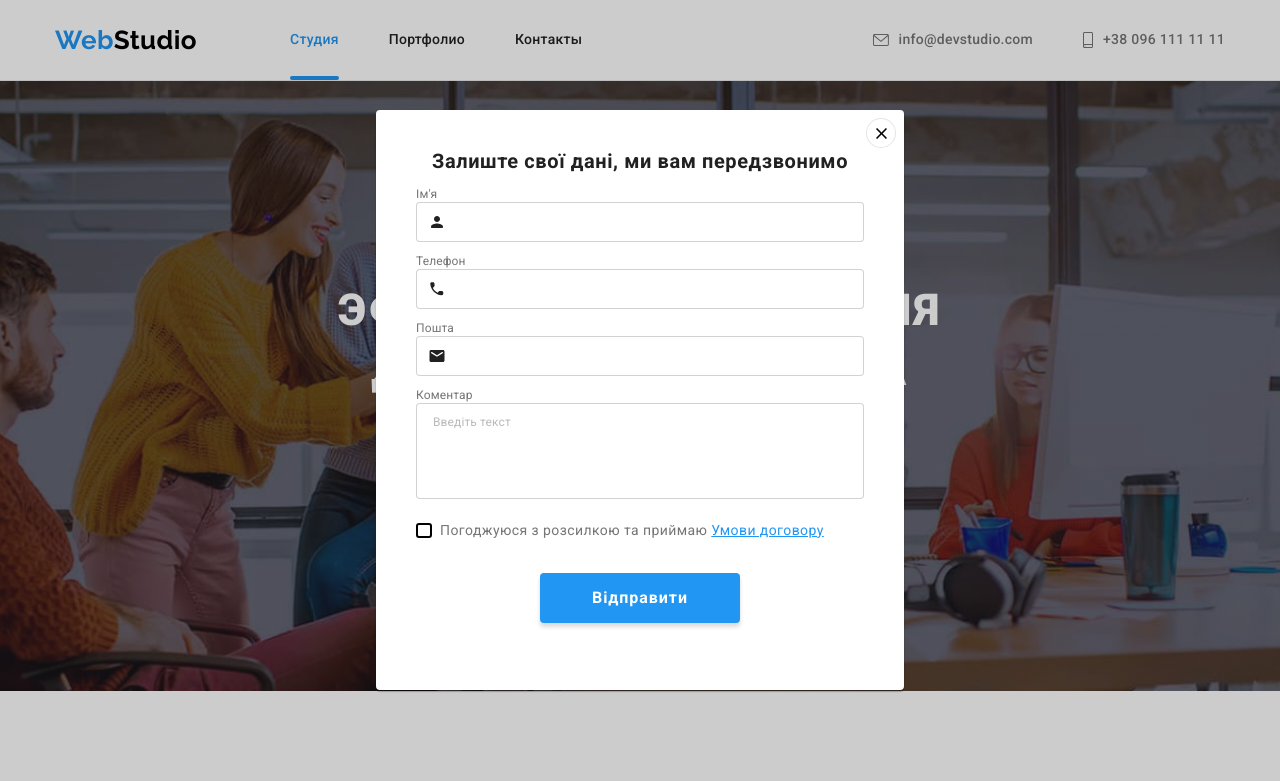
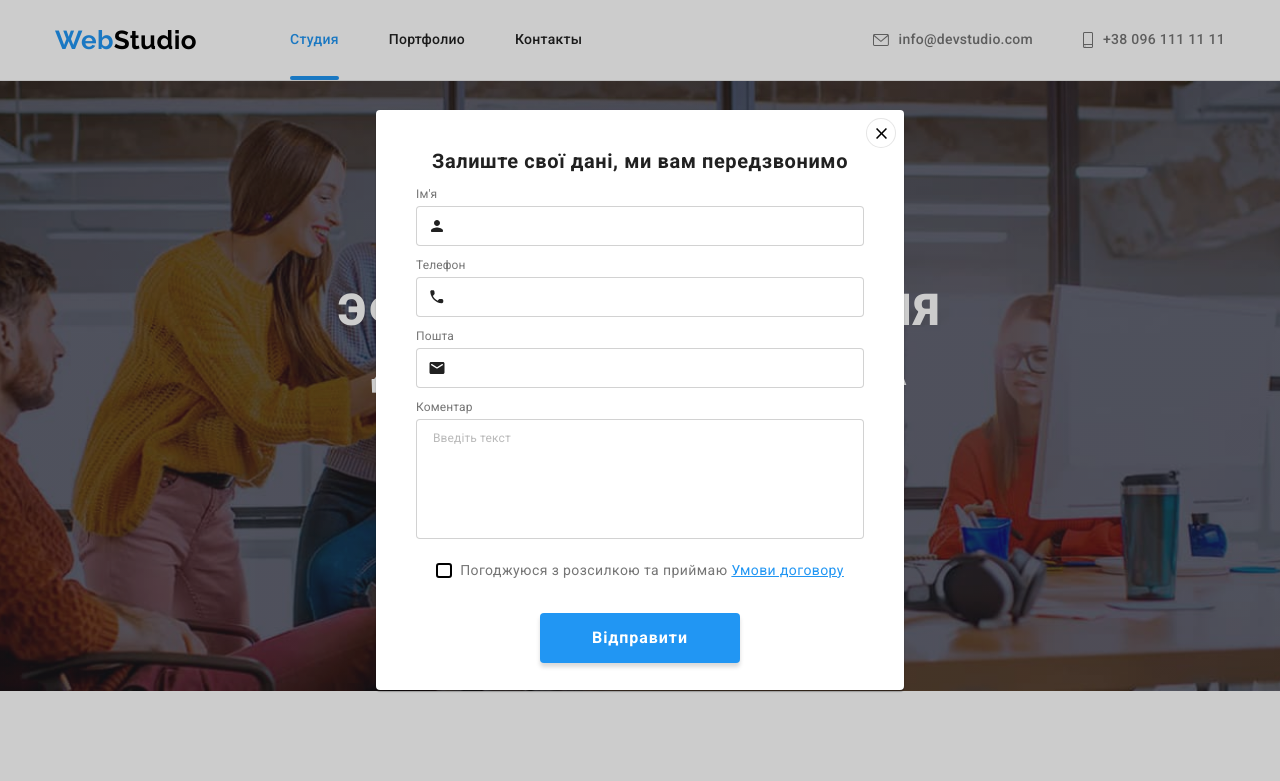
Before and after one commit to stryiska/goit-markup-hw-06, a plain HTML site: page index.html in a window 1280 px wide. Both pictures are taken after a click on the button "Заказать услугу". Shown: the top 781 px of the page. Drawn offline with Linux system fonts and the light colour scheme.

Commit message:
Update styles.css

```diff
--- a/css/styles.css
+++ b/css/styles.css
@@ -931,7 +931,6 @@ background-color: rgba(47, 48, 58, 0.8);
     width: 100%;
 }
 .input-title {
-    margin-bottom: 4px;
     font-weight: 400;
     font-size: 12px;
     line-height: 1.16;
@@ -945,6 +944,9 @@ background-color: rgba(47, 48, 58, 0.8);
     align-items: center;
 
     height: 40px;
+}
+.input-wrap, .comment-wrap {
+    margin-top: 4px;
 }
 
 .modal-input {
@@ -991,7 +993,7 @@ background-color: rgba(47, 48, 58, 0.8);
 
 .comment-wrap {
     width: 100%;
-    height: 96px;
+    height: 120px;
 margin-bottom: 20px;
 }
 .modal-text {
@@ -1010,8 +1012,10 @@ margin-bottom: 20px;
 
     color: rgba(117, 117, 117, 0.5);
 }
+
 .check-field {
     display: flex;
+    justify-content: center;
 }
 
 .check-title {
@@ -1019,11 +1023,11 @@ margin-bottom: 20px;
     align-items: center;
 
     font-weight: 400;
-        font-size: 14px;
-        line-height: 1.71;
+    font-size: 14px;
+    line-height: 1.71;
 
-        letter-spacing: 0.03em;
-        color: var(--main-text-color);
+    letter-spacing: 0.03em;
+    color: var(--main-text-color);
 }
 .check-input:checked + .check-title .check-icon {
     fill: var(--main-background-color);
```
